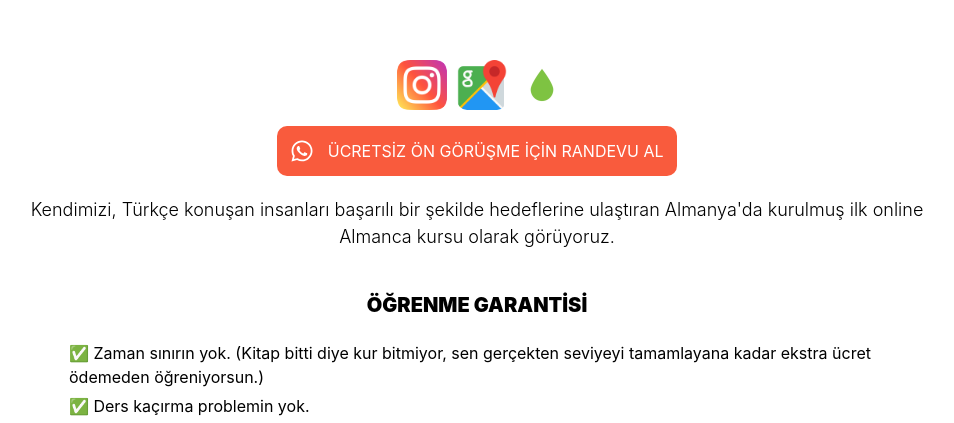
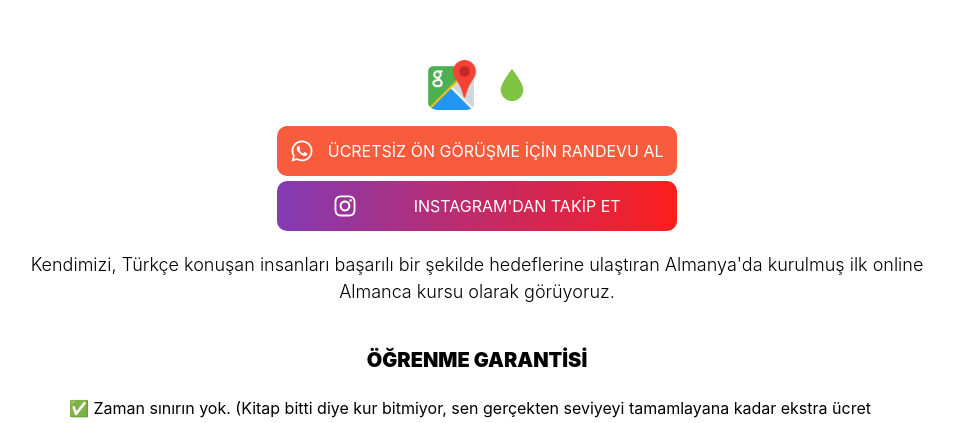
Before and after one commit to sercanbaris/alfa-almanca, a React (Vite) app: page / in a window 1280 px wide. Shown: the part 775-1198 px from the top of the page, without its empty margins (163-1117 px from the left). Built offline with nearby package versions, Linux system fonts and the light colour scheme.

Commit message:
instagram butonu

```diff
--- a/src/css/hero.css
+++ b/src/css/hero.css
@@ -13,6 +13,16 @@
     transition: ease 0.4s;
 }
 
+.gradientInstagram {
+  background: linear-gradient(to right, #833ab4, #fd1d1d, #fcb045);
+  transition: background-position 1s ease;
+  background-size: 200% 100%; /* Gradient'i genişletiyoruz */
+  background-position: 0% 0%;
+}
+
+.gradientInstagram:hover {
+  background-position: 100% 0%; /* Gradient'i kaydırıyoruz */
+}
 .yesil:hover {
     scale: 1.01;
 }
--- a/src/pages/Hero.jsx
+++ b/src/pages/Hero.jsx
@@ -2,6 +2,7 @@
 import ReactPlayer from "react-player/youtube";
 import "../css/hero.css";
 import { FaWhatsapp } from "react-icons/fa";
+import { FaInstagram } from "react-icons/fa";
 
 function Hero() {
   return (
@@ -43,13 +44,7 @@ function Hero() {
           <div className="social-media-logo">
             {/* <img className="social-icons" src="/whatsapp.png" alt="" /> */}
 
-            <a target="blank" href="http://www.instagram.com/alican_dayan">
-              <img
-                className="social-icons"
-                src="/instagram.png"
-                alt="Alfa Almanca - Instagram"
-              />
-            </a>
+
             <a
               target="blank"
               href="https://www.google.com.tr/maps/place/ALFA+ALMANCA+Y%C3%96NET%C4%B0M+OF%C4%B0S%C4%B0+(KAYIT+OF%C4%B0S%C4%B0+DE%C4%9E%C4%B0LD%C4%B0R)/@38.449037,27.1826559,17z/data=!4m18!1m9!3m8!1s0x14b9636191362b7b:0x21f0df196b32c40e!2zQUxGQSBBTE1BTkNBIFnDlk5FVMSwTSBPRsSwU8SwIChLQVlJVCBPRsSwU8SwIERFxJ7EsExExLBSKQ!8m2!3d38.449037!4d27.1852308!9m1!1b1!16s%2Fg%2F11w3h1276w!3m7!1s0x14b9636191362b7b:0x21f0df196b32c40e!8m2!3d38.449037!4d27.1852308!9m1!1b1!16s%2Fg%2F11w3h1276w?hl=tr&entry=ttu&g_ep=EgoyMDI0MTAxNS4wIKXMDSoASAFQAw%3D%3D"
@@ -79,6 +74,18 @@ function Hero() {
             <FaWhatsapp className="whatsapp" />
             ÜCRETSİZ ÖN GÖRÜŞME İÇİN RANDEVU AL
           </a>
+
+            <a
+            style={{ marginTop: '5px' }}
+            className="ucretsiz-gorusme gradientInstagram "
+            target="blank"
+             href="http://www.instagram.com/alican_dayan"
+          >
+
+            <FaInstagram className="whatsapp" />
+            INSTAGRAM'DAN TAKİP ET
+          </a>
+
           <div className="description">
             Kendimizi, Türkçe konuşan insanları başarılı bir şekilde hedeflerine
             ulaştıran Almanya'da kurulmuş ilk online Almanca kursu olarak
```
